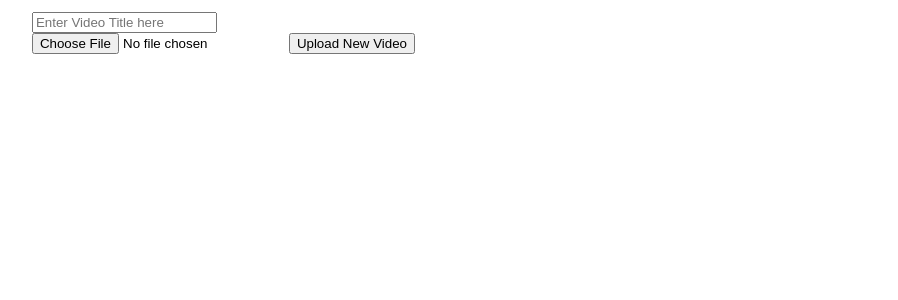
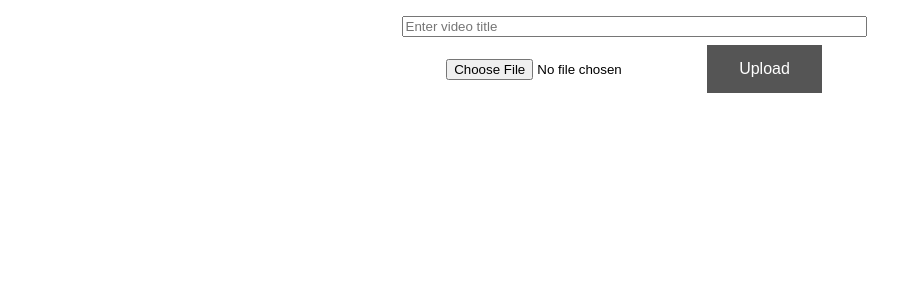
Before and after one commit to amplejoe/EndometriosisSegmentationTool, a Django app: page / in a window 1280 px wide. Shown: the part 56-356 px from the top of the page, without its empty margins (6-904 px from the left). Run offline with Django 3.2, Linux system fonts and the light colour scheme; data that the repository does not hold is empty.

Commit message:
upload fixes

```diff
--- a/django_app/pages/static/css/header.css
+++ b/django_app/pages/static/css/header.css
@@ -3,7 +3,7 @@
  * Created: Thursday, 1st April 2021 3:02:52 am
  * Author: Andreas (amplejoe@gmail.com)
  * -----
- * Last Modified: Thursday, 1st April 2021 3:14:06 am
+ * Last Modified: Saturday, 3rd April 2021 3:58:22 am
  * Modified By: Andreas (amplejoe@gmail.com)
  * -----
  * Copyright (c) 2021 Klagenfurt University
@@ -42,6 +42,6 @@
 
 /* Add a color to the active/current link */
 .topnav a.active {
-  background-color: #4caf50;
+  background-color: #4daf4a;
   color: white;
 }
--- a/django_app/pages/static/css/main.css
+++ b/django_app/pages/static/css/main.css
@@ -3,7 +3,7 @@
  * Created: Thursday, 1st April 2021 3:01:57 am
  * Author: Andreas (amplejoe@gmail.com)
  * -----
- * Last Modified: Thursday, 1st April 2021 3:17:55 am
+ * Last Modified: Saturday, 3rd April 2021 3:58:10 am
  * Modified By: Andreas (amplejoe@gmail.com)
  * -----
  * Copyright (c) 2021 Klagenfurt University
@@ -13,6 +13,17 @@
 body {
   margin-left: 2%;
   margin-right: 2%;
+}
+
+#video-upload-form {
+  display: flex;
+  flex-direction: column;
+  align-items: center;
+  justify-content: center;
+}
+
+#video-upload-form * {
+  margin: 2px;
 }
 
 #uploaded-videos {
@@ -30,3 +41,22 @@ body {
   justify-content: center;
   margin: 2px;
 }
+
+button {
+  background-color: #4daf4a; /* Green */
+  border: none;
+  color: white;
+  padding: 15px 32px;
+  text-align: center;
+  text-decoration: none;
+  display: inline-block;
+  font-size: 16px;
+}
+
+button:disabled {
+  background-color: #555555;
+}
+
+#video-upload-info {
+  color: #e41a1c;
+}
--- a/django_app/pages/static/js/main.js
+++ b/django_app/pages/static/js/main.js
@@ -3,7 +3,7 @@
  * Created: Thursday, 1st April 2021 3:24:29 am
  * Author: Andreas (amplejoe@gmail.com)
  * -----
- * Last Modified: Thursday, 1st April 2021 3:32:48 am
+ * Last Modified: Saturday, 3rd April 2021 4:14:37 am
  * Modified By: Andreas (amplejoe@gmail.com)
  * -----
  * Copyright (c) 2021 Klagenfurt University
--- a/django_app/pages/templates/base.html
+++ b/django_app/pages/templates/base.html
@@ -3,7 +3,7 @@ File: base.html
 Created: Thursday, 1st April 2021 1:51:09 am
 Author: Andreas (amplejoe@gmail.com)
 -----
-Last Modified: Thursday, 1st April 2021 3:25:01 am
+Last Modified: Saturday, 3rd April 2021 4:14:55 am
 Modified By: Andreas (amplejoe@gmail.com)
 -----
 Copyright (c) 2021 Klagenfurt University
@@ -27,6 +27,7 @@ Copyright (c) 2021 Klagenfurt University
         <link rel="stylesheet" type="text/css" href="{% static 'css/header.css' %}">
         <link rel="stylesheet" type="text/css" href="{% static 'css/content.css' %}">
         <script src="{% static 'js/main.js' %}" async defer></script>
+        <script src="{% static 'js/fileUpload.js' %}" async defer></script>
     </head>
     <body>
         <!--[if lt IE 7]>
--- a/django_app/pages/templates/upload.html
+++ b/django_app/pages/templates/upload.html
@@ -1,7 +1,16 @@
-<form action="" method="POST" enctype="multipart/form-data">{% csrf_token %}
+<form id="video-upload-form" action="" method="POST" enctype="multipart/form-data">{% csrf_token %}
 
-    <input type="text" name="title" placeholder="Enter Video Title here"><br>
-    <input type="file" name="video" accept="video/*">
-    <button type="submit"> Upload New Video </button>
+    <div>
+        <input type="text" name="title" size="55" placeholder="Enter video title"><br>
+    </div>
+
+    <div>
+        <input id="video-upload-input" type="file" name="video" accept="video/*" >
+        <button id="video-upload-button" type="submit" disabled> Upload </button>
+    </div>
+
+    <div id="video-upload-info">
+
+    </div>
 
 </form>
--- a/django_app/pages/views.py
+++ b/django_app/pages/views.py
@@ -14,25 +14,20 @@ from endo_seg import EndoSegPredictor
 # Create your views here.
 def home_view(request, *args, **kwargs):
 
-    print("----------------------------------")
-    print(EndoSegPredictor)
-    print(request)
-
     # upload new video
     if request.method == "POST":
 
         title = request.POST.get("title")
         # video = request.POST.get("video")
         video = request.FILES["video"]
+        if len(title) == 0:
+            title = video.name
 
         content = Video(title=title, video=video)
         print("saving video")
-        print(title)
-        # print(video)
-        # print(settings.MEDIA_URL)
-        # print(settings.MEDIA_ROOT)
-        print(video.name)
-        print(video.size)
+        # print(title)
+        # print(video.name)
+        # print(video.size)
         # print(request.FILES['video'])
         content.save()
         return redirect("home")
@@ -43,7 +38,6 @@ def home_view(request, *args, **kwargs):
         "videos": videos,
     }
 
-    print("----------------------------------")
     return render(request, "home.html", context)
 
 
```
Also changed, not shown: django_app/pages/static/js/fileUpload.js (added, +57 -0 lines), django_app/media/models/readme.txt (added).
